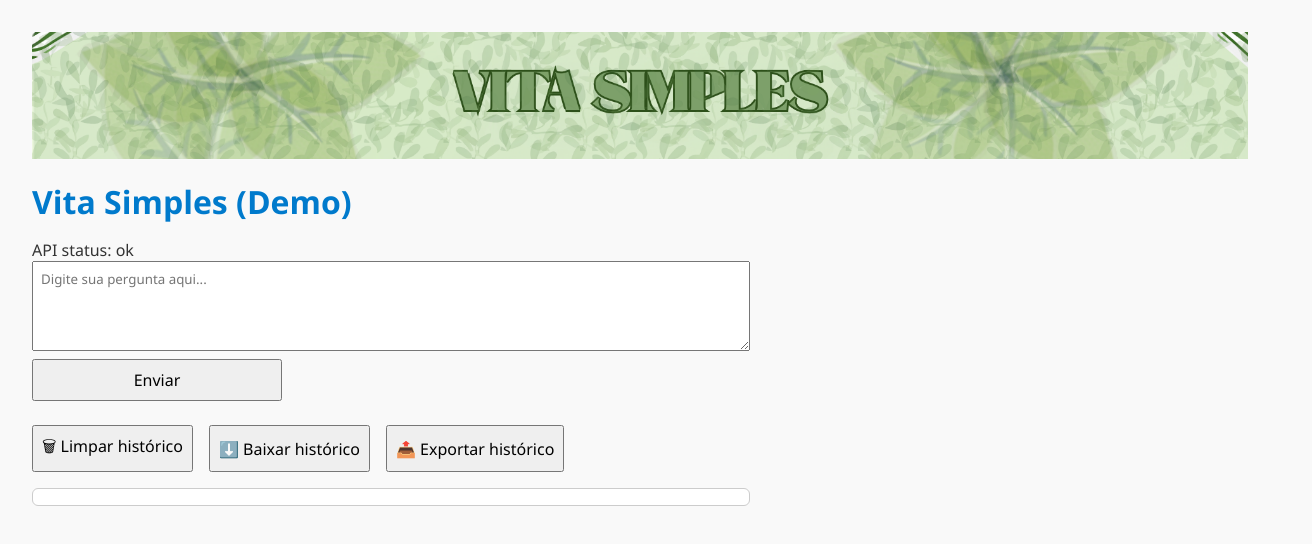
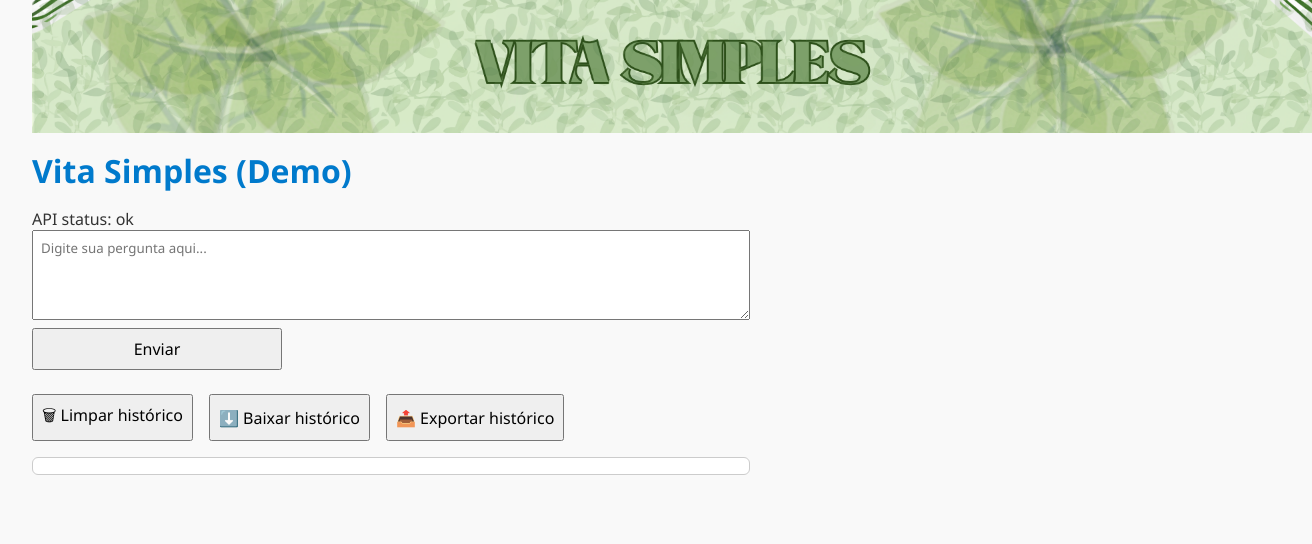
Before and after one commit to vitasimples/VIta-Simples, a website built with Vite: page novo-frontend/index.html in a window 1280 px wide. Shown: the whole page, 1312 px wide, since content can reach past the window. Built offline with nearby package versions, Linux system fonts and the light colour scheme.

Commit message:
Ajuste de header 100% e layout final

```diff
--- a/novo-frontend/src/style.css
+++ b/novo-frontend/src/style.css
@@ -1,26 +1,33 @@
+/* Fonte e layout base */
 body {
   font-family: "Segoe UI", "Roboto", "Helvetica Neue", sans-serif;
-  margin: 2rem;
+  margin: 0;
   background: #f9f9f9;
   color: #333;
+  padding: 0 2rem 2rem 2rem;
 }
 
+/* Header full width fixo */
 .header {
-  width: 100%;
-  max-height: 200px;
-  overflow: hidden;
-  margin-bottom: 1rem;
+  width: 100vw;
+  position: relative;
+  top: 0;
+  left: 0;
+  margin: 0;
+  padding: 0;
 }
 
 .header img {
   width: 100%;
   height: auto;
   display: block;
+  object-fit: cover;
+  border-radius: 0;
 }
 
 h1 {
   color: #007acc;
-  margin-bottom: 1rem;
+  margin: 1rem 0;
 }
 
 .form {
```
